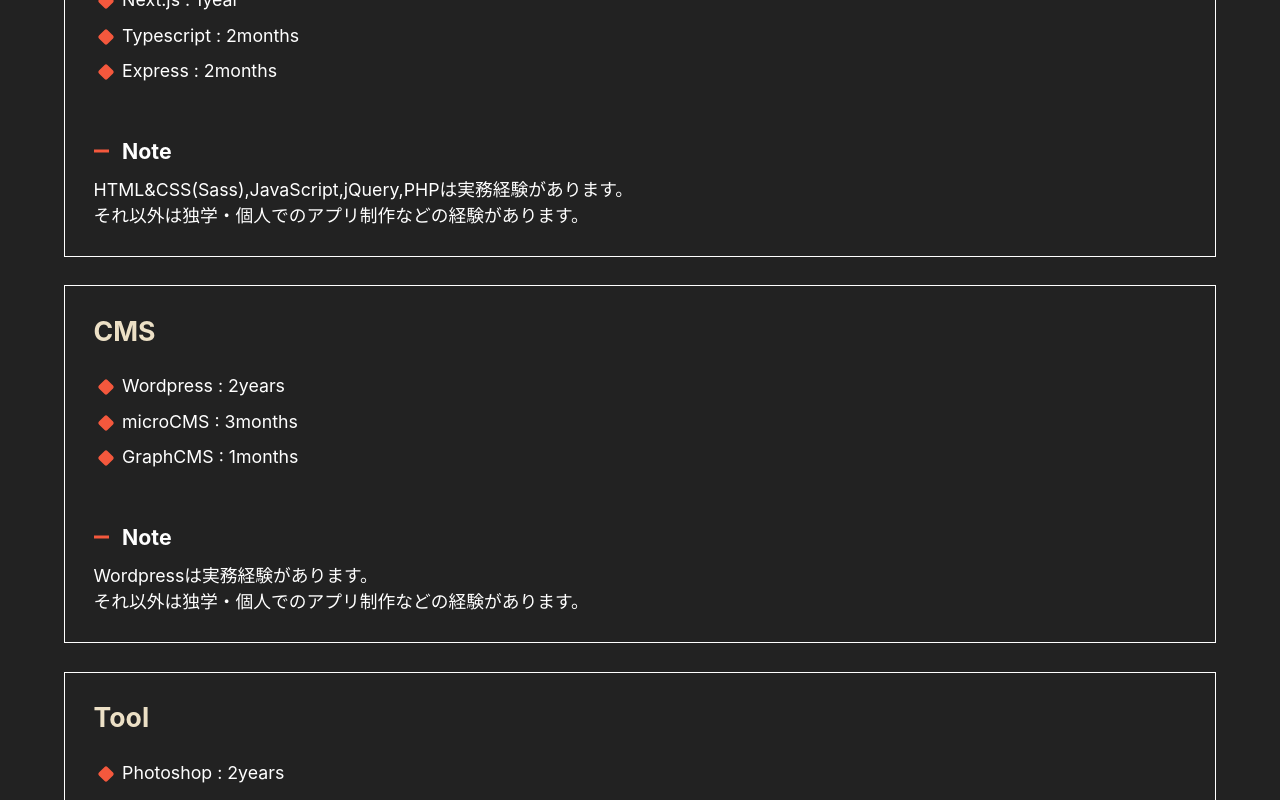
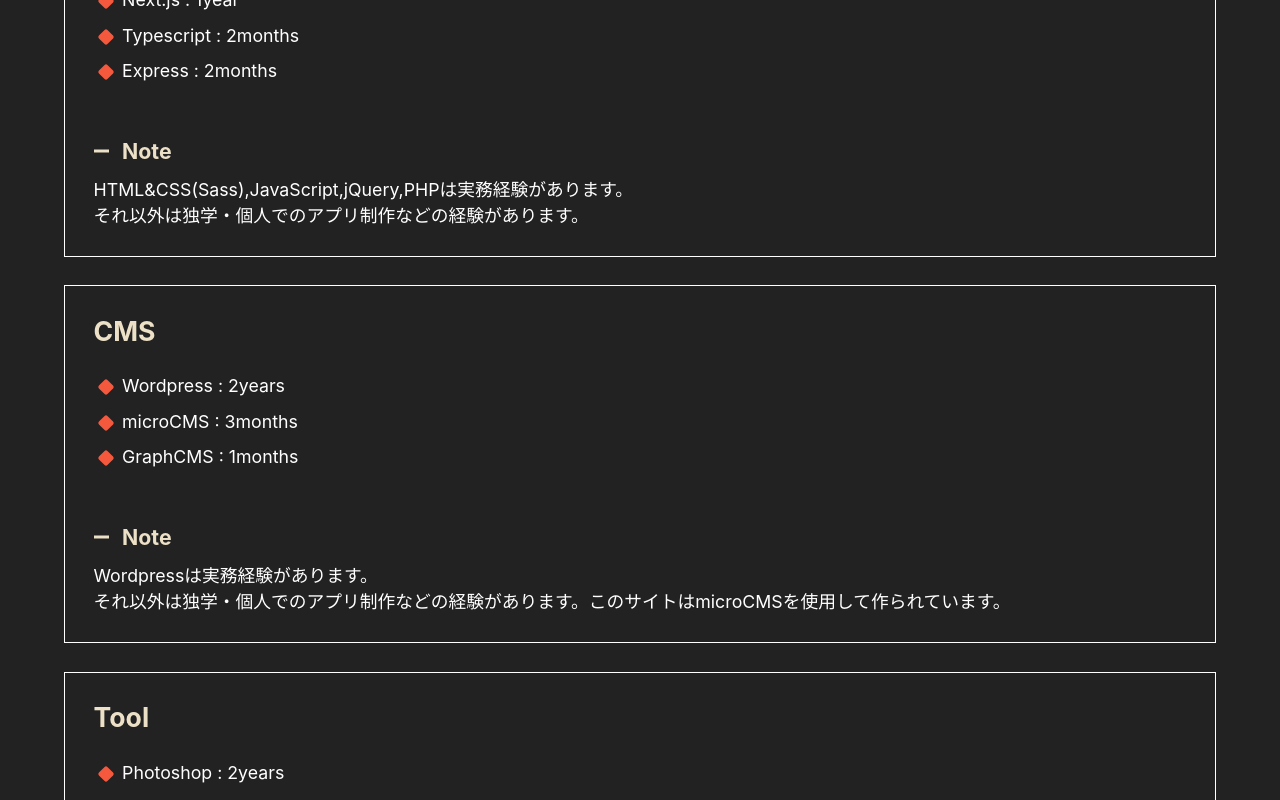
Before and after one commit to canopus-m-satoshi/nextjs-portfolio-site, a Next.js app: page /about in a window 1280 px wide. Shown: the part 2100-2900 px from the top of the page. Built offline with nearby package versions, Linux system fonts and the light colour scheme.

Commit message:
updated about page

```diff
--- a/pages/about.js
+++ b/pages/about.js
@@ -126,7 +126,7 @@
             <p className={styles.note}>
               Wordpressは実務経験があります。
               <br />
-              それ以外は独学・個人でのアプリ制作などの経験があります。
+              それ以外は独学・個人でのアプリ制作などの経験があります。このサイトはmicroCMSを使用して作られています。
             </p>
           </div>
 
--- a/styles/about.module.css
+++ b/styles/about.module.css
@@ -55,13 +55,14 @@
   margin: var(--space-md) 0 0 0;
   padding-left: var(--space-xs);
   position: relative;
+  color: var(--sub);
 }
 
 .noteTitle::before {
   content: '';
   width: 15px;
   height: 3px;
-  background: var(--accent);
+  background: var(--sub);
   position: absolute;
   top: 50%;
   left: 0;
```
